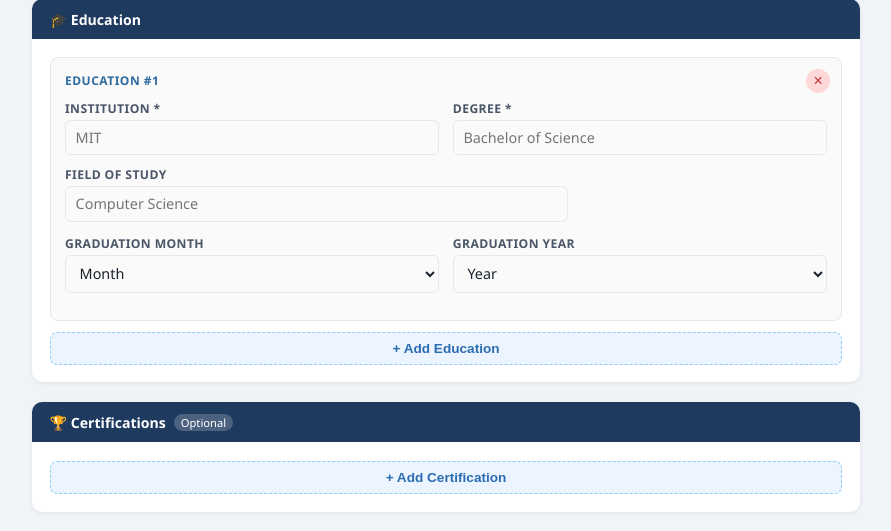
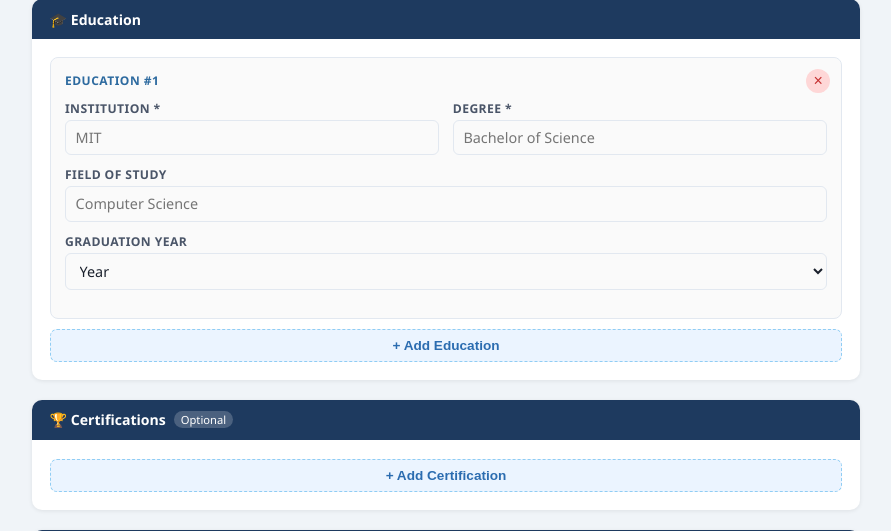
Before and after one commit to somrikbanerjee/Projects, a Django app: page / in a window 1280 px wide. Shown: the part 1156-1687 px from the top of the page, without its empty margins (194-1085 px from the left). Run offline with Django 5.2, Linux system fonts and the light colour scheme.

Commit message:
Removed Graduation Month from Education section

```diff
--- a/resume_builder/builder/templates/builder/index.html
+++ b/resume_builder/builder/templates/builder/index.html
@@ -406,11 +406,10 @@ function addEntry(type, silent=false) {
         <div class="field"><label>Institution *</label><input type="text" name="edu-${idx}-institution" placeholder="MIT" /></div>
         <div class="field"><label>Degree *</label><input type="text" name="edu-${idx}-degree" placeholder="Bachelor of Science" /></div>
       </div>
-      <div class="fg fg-3">
+      <div class="fg fg-2" style="margin-bottom:.7rem;">
         <div class="field" style="grid-column:span 2;"><label>Field of Study</label><input type="text" name="edu-${idx}-field" placeholder="Computer Science" /></div>
       </div>
-      <div class="fg fg-2" style="margin-top:.7rem;">
-        <div class="field"><label>Graduation Month</label><select name="edu-${idx}-graduation_month"><option value="">Month</option>${monthOpts()}</select></div>
+      <div class="fg fg-1">
         <div class="field"><label>Graduation Year</label><select name="edu-${idx}-graduation_year"><option value="">Year</option>${yearOpts()}</select></div>
       </div>`;
   } else if (type === 'cert') {
@@ -602,11 +601,10 @@ function populateForm(data) {
   (data.educations || []).forEach(edu => {
     const idx = counters.edu;
     addEntry('edu', true);
-    setFval(`edu-${idx}-institution`,       edu.institution       || '');
-    setFval(`edu-${idx}-degree`,            edu.degree            || '');
-    setFval(`edu-${idx}-field`,             edu.field             || '');
-    setFval(`edu-${idx}-graduation_month`,  edu.graduation_month  || '');
-    setFval(`edu-${idx}-graduation_year`,   edu.graduation_year   || '');
+    setFval(`edu-${idx}-institution`,      edu.institution     || '');
+    setFval(`edu-${idx}-degree`,           edu.degree          || '');
+    setFval(`edu-${idx}-field`,            edu.field           || '');
+    setFval(`edu-${idx}-graduation_year`,  edu.graduation_year || '');
   });
 
   (data.certifications || []).forEach(cert => {
--- a/resume_builder/builder/templates/builder/resume_content.html
+++ b/resume_builder/builder/templates/builder/resume_content.html
@@ -57,9 +57,7 @@ Context variable: resume (dict from parse_resume_data)
     <div class="edu-entry">
       <div class="edu-header">
         <span class="institution-name">{{ edu.institution }}</span>
-        <span class="date-range">
-          {% if edu.graduation_month %}{{ edu.graduation_month }}/{% endif %}{{ edu.graduation_year }}
-        </span>
+        <span class="date-range">{{ edu.graduation_year }}</span>
       </div>
       <div class="edu-degree">
         {{ edu.degree }}{% if edu.field %} &mdash; {{ edu.field }}{% endif %}
--- a/resume_builder/builder/views.py
+++ b/resume_builder/builder/views.py
@@ -30,7 +30,7 @@ def parse_resume_data(post):
             i += 1
         return items
 
-    educations = get_list("edu", ["institution", "degree", "field", "graduation_month", "graduation_year"])
+    educations = get_list("edu", ["institution", "degree", "field", "graduation_year"])
     certifications = get_list("cert", ["name", "issuer", "date"])
     projects = get_list("proj", ["name", "tech", "description"])
     for proj in projects:
```
Also changed, not shown: resume_builder/CHANGELOG.md.
